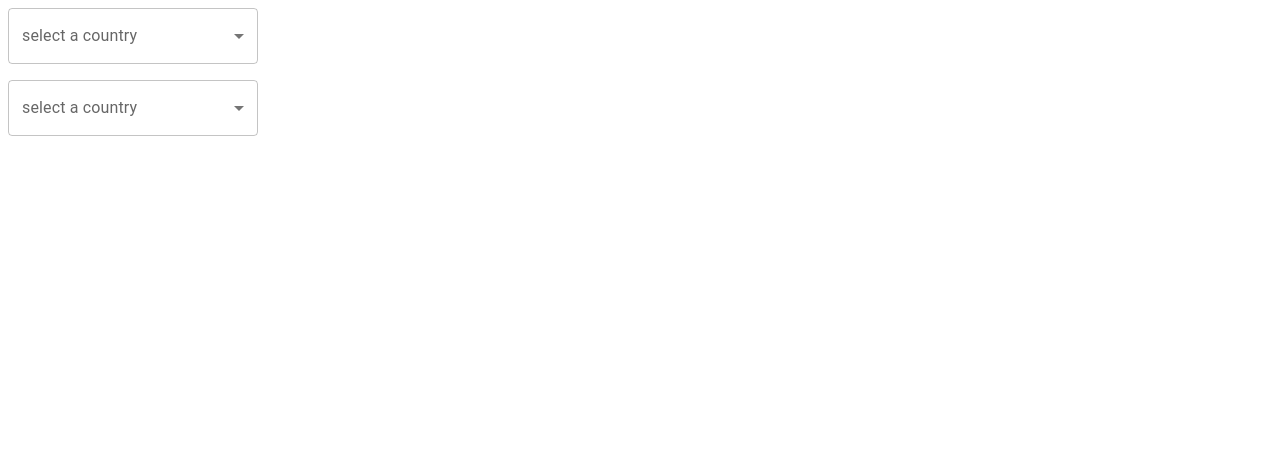
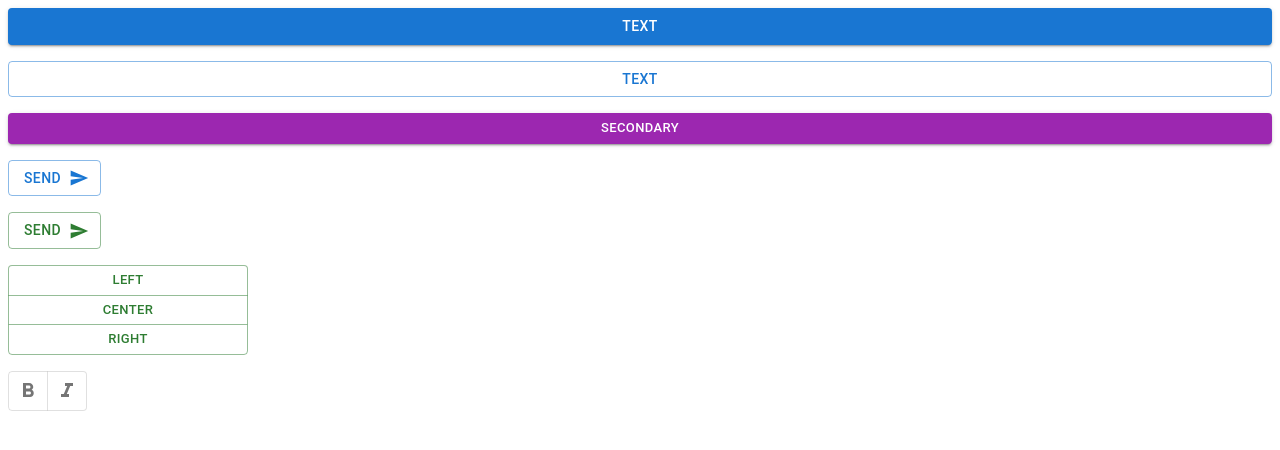
Before and after one commit to Arman-Abbasian/material_ui, a React (Create React App) app: page / in a window 1280 px wide. Shown: the top 450 px of the page. Built offline with nearby package versions, Linux system fonts and the light colour scheme; the HTML template or start-up script is replaced by a standard one.

Commit message:
work on Button component

```diff
--- a/package.json
+++ b/package.json
@@ -4,6 +4,7 @@
   "private": true,
   "dependencies": {
     "@emotion/styled": "^11.10.6",
+    "@mui/icons-material": "^5.11.9",
     "@mui/material": "^5.11.10",
     "@testing-library/jest-dom": "^5.16.5",
     "@testing-library/react": "^13.4.0",
--- a/src/App.js
+++ b/src/App.js
@@ -1,11 +1,12 @@
 import './App.css';
+import Butonn from './components/Buttonn';
 import Selectt from './components/Selectt';
 import TextFieldd from './components/TextField';
 
 function App() {
   return (
     <div className="App">
-        <Selectt />
+        <Butonn />
     </div>
   );
 }
--- /dev/null
+++ b/src/components/Buttonn.jsx
@@ -0,0 +1,91 @@
+import {
+  Button,
+  ButtonGroup,
+  ToggleButton,
+  ToggleButtonGroup,
+} from "@mui/material";
+import { Stack } from "@mui/system";
+import SendIcon from "@mui/icons-material/Send";
+import { useState } from "react";
+import FormatBoldIcons from "@mui/icons-material/FormatBold";
+import FormatItalicIcons from "@mui/icons-material/FormatItalic";
+
+const Butonn = () => {
+  const [formats, setFormats] = useState([]);
+  const handleChange = (e) => {
+    console.log(e)
+    setFormats(e)
+};
+  return (
+    <Stack direction={"column"} spacing={2}>
+      <Button variant="contained" href="https://www.google.com/">
+        text
+      </Button>
+      <Button variant="outlined" disableRipple disableElevation>
+        text
+      </Button>
+      <Button variant="contained" color="secondary" size="small">
+        secondary
+      </Button>
+      <Stack display={"inline-block"} justifyContent={"space-between"}>
+        <Button
+          aria-label="send"
+          style={{ display: "flex" }}
+          color="primary"
+          variant="outlined"
+          endIcon={<SendIcon />}
+        >
+          send
+        </Button>
+      </Stack>
+      <Stack display={"inline-block"} justifyContent={"space-between"}>
+        <Button
+          aria-label="send"
+          style={{ display: "flex" }}
+          onClick={() => alert("clicked")}
+          color="success"
+          variant="outlined"
+          endIcon={<SendIcon />}
+        >
+          send
+        </Button>
+      </Stack>
+      {/* button group */}
+      <Stack>
+        <ButtonGroup
+          variant="outlined"
+          orientation="vertical"
+          size="small"
+          color="success"
+          style={{ width: "15rem" }}
+        >
+          <Button>left</Button>
+          <Button>center</Button>
+          <Button>right</Button>
+        </ButtonGroup>
+      </Stack>
+
+      {/* toggle button */}
+      <Stack>
+        <ToggleButtonGroup
+          aria-label="text-formatting"
+          value={formats}
+          onChange={handleChange}
+          size="small"
+          orientation="horizontal"
+
+        >
+          <ToggleButton value='bold' aria-label='bold'>
+            <FormatBoldIcons />
+          </ToggleButton>
+          <ToggleButton value='italic' aria-label='italic'>
+            <FormatItalicIcons />
+          </ToggleButton>
+
+        </ToggleButtonGroup>
+      </Stack>
+    </Stack>
+  );
+};
+
+export default Butonn;
```
Also changed, not shown: 1 other file (tests, documents, lock files or other folders).
